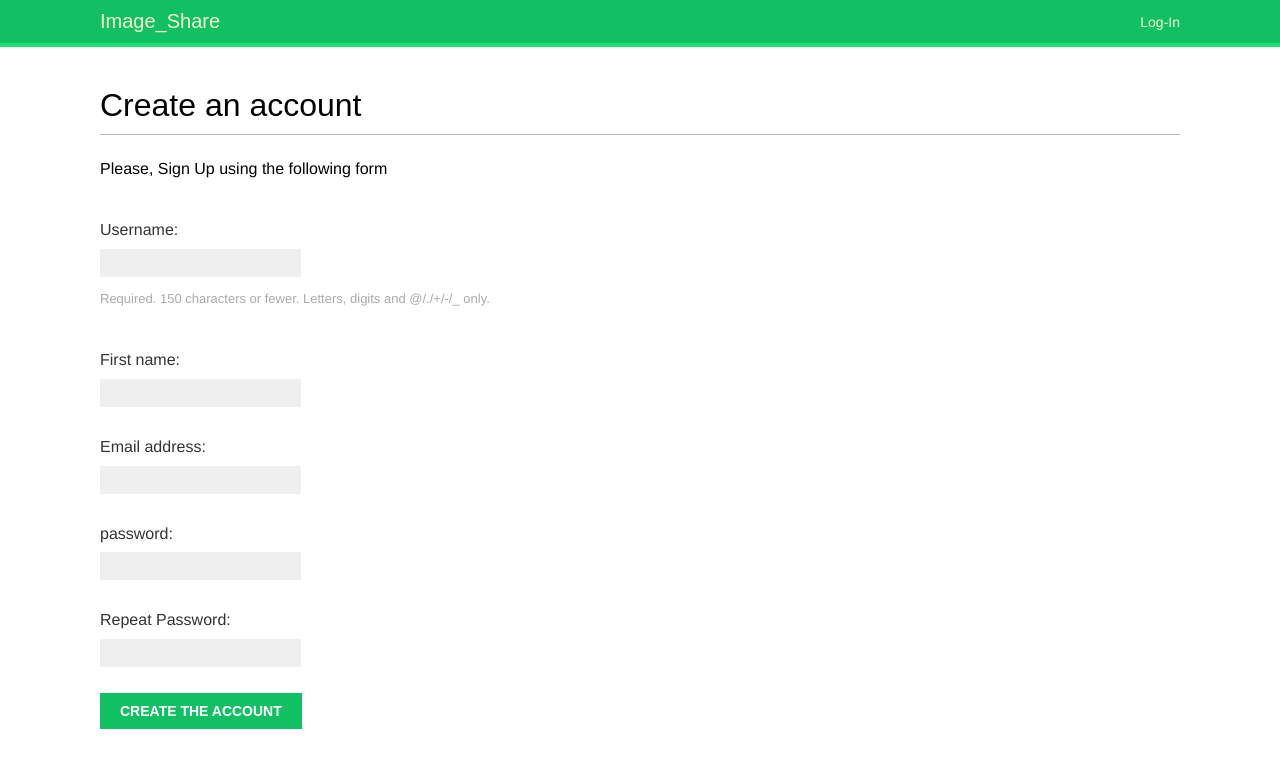
After one commit to ahmedEid1/Django_image_social_network, a Django app: page /account/register/ in a window 1280 px wide. The commit adds this page. Shown: the top 768 px of the page. Run offline with Django 3.2, Linux system fonts and the light colour scheme; some web fonts are replaced.

Commit message:
register new user

```diff
--- a/Imgaes_social_network/urls.py
+++ b/Imgaes_social_network/urls.py
@@ -19,5 +19,5 @@
 
 urlpatterns = [
     path('admin/', admin.site.urls),
-    path('account/', include('account.urls', namespace='account'))
+    path('account/', include('account.urls', namespace='account')),
 ]
--- a/account/forms.py
+++ b/account/forms.py
@@ -1,6 +1,22 @@
 from django import forms
+from django.contrib.auth.models import User
 
 
 class LoginForm(forms.Form):
     username = forms.CharField()
     password = forms.CharField(widget=forms.PasswordInput)
+
+
+class UserRegistrationForm(forms.ModelForm):
+    password = forms.CharField(label='password', widget=forms.PasswordInput)
+    password2 = forms.CharField(label='Repeat Password', widget=forms.PasswordInput)
+
+    class Meta:
+        model = User
+        fields = ('username', 'first_name', 'email')
+
+    def clean_password2(self):
+        cd = self.cleaned_data
+        if cd['password'] != cd['password2']:
+            raise forms.ValidationError('Password don/`t match')
+        return cd['password2']
--- /dev/null
+++ b/account/templates/account/register.html
@@ -0,0 +1,12 @@
+{% extends 'base.html' %}
+{% block title %}Create an account{% endblock %}
+
+{% block content %}
+    <h1>Create an account</h1>
+    <p>Please, Sign Up using the following form</p>
+    <form method="post">
+        {{ user_form.as_p }}
+        {% csrf_token %}
+        <input type="submit" value="Create the account">
+    </form>
+{% endblock %}
--- a/account/templates/registration/login.html
+++ b/account/templates/registration/login.html
@@ -4,6 +4,8 @@
 
 {% block content %}
     <h1>Log-In</h1>
+    <p>If you don`t have an account <a href="{% url 'account:register' %}">Register here</a></p>
+
     {% if form.errors %}
         <p>your username and password  didn`t match please try again</p>
     {% else %}
--- a/account/urls.py
+++ b/account/urls.py
@@ -6,30 +6,31 @@
 app_name = 'account'
 
 urlpatterns = [
-    # path('login', views.user_login, name='login'),
-    path('login', auth_views.LoginView.as_view(), name='login'),
-    path('logout', auth_views.LogoutView.as_view(), name='logout'),
+    path('register/', views.register, name='register'),
+    path('login/', auth_views.LoginView.as_view(), name='login'),
+    path('logout/', auth_views.LogoutView.as_view(), name='logout'),
     path('', views.dashboard, name='dashboard'),
 
     # password change urls
-    path('password_change', auth_views.PasswordChangeView.as_view(
+    path('password_change/', auth_views.PasswordChangeView.as_view(
         success_url=reverse_lazy('account:password_change_done')), name="password_change"),
 
-    path('password_change/done', auth_views.PasswordChangeDoneView.as_view(),
+    path('password_change/done/', auth_views.PasswordChangeDoneView.as_view(),
          name='password_change_done'),
 
     # reset password
-    path('password_reset', auth_views.PasswordResetView.as_view(
+    path('password_reset/', auth_views.PasswordResetView.as_view(
         success_url=reverse_lazy('account:password_reset_done')
         ),
          name='password_reset'),
-    path('password_reset/done', auth_views.PasswordResetDoneView.as_view(),
+    path('password_reset/done/', auth_views.PasswordResetDoneView.as_view(),
          name='password_reset_done'),
     path('reset/<uidb64>/<token>/', auth_views.PasswordResetConfirmView.as_view(
         success_url=reverse_lazy('account:password_reset_complete')
     ),
          name='password_reset_confirm'),
-    path('reset/done', auth_views.PasswordResetCompleteView.as_view(),
+    path('reset/done/', auth_views.PasswordResetCompleteView.as_view(),
          name='password_reset_complete'),
 
+
 ]
--- a/account/views.py
+++ b/account/views.py
@@ -3,7 +3,7 @@
 from django.contrib.auth import authenticate, login
 from django.contrib.auth.decorators import login_required
 
-from .forms import LoginForm
+from .forms import LoginForm, UserRegistrationForm
 
 
 # Create your views here.
@@ -12,22 +12,18 @@
     return render(request, 'account/dashboard.html',
                   {'section': 'dashboard'})
 
-# def user_login(request):
-#     if request.method == 'POST':
-#         form = LoginForm(request.POST)
-#         if form.is_valid():
-#             cd = form.cleaned_data
-#             user = authenticate(request, username=cd['username'],
-#                                 password=cd['password'])
-#             if user is not None:
-#                 if user.is_active:
-#                     login(request, user)
-#                     return HttpResponse("authenticated successfully")
-#                 else:
-#                     return HttpResponse('disabled account')
-#             else:
-#                 return HttpResponse("invalid user")
-#     else:
-#         form = LoginForm()
-#
-#     return render(request, 'account/login.html', {'form': form})
+
+def register(request):
+    if request.method == 'POST':
+        user_form = UserRegistrationForm(request.POST)
+        if user_form.is_valid():
+            new_user = user_form.save(commit=False)
+            new_user.set_password(user_form.cleaned_data['password'])
+            new_user.save()
+
+            return render(request, 'account/register_done.html',
+                          {'new_user': new_user})
+    else:
+        user_form = UserRegistrationForm()
+    return render(request, 'account/register.html',
+                  {'user_form': user_form})
```
Also changed, not shown: account/templates/account/register_done.html (added, +7 -0 lines), db.sqlite3.
